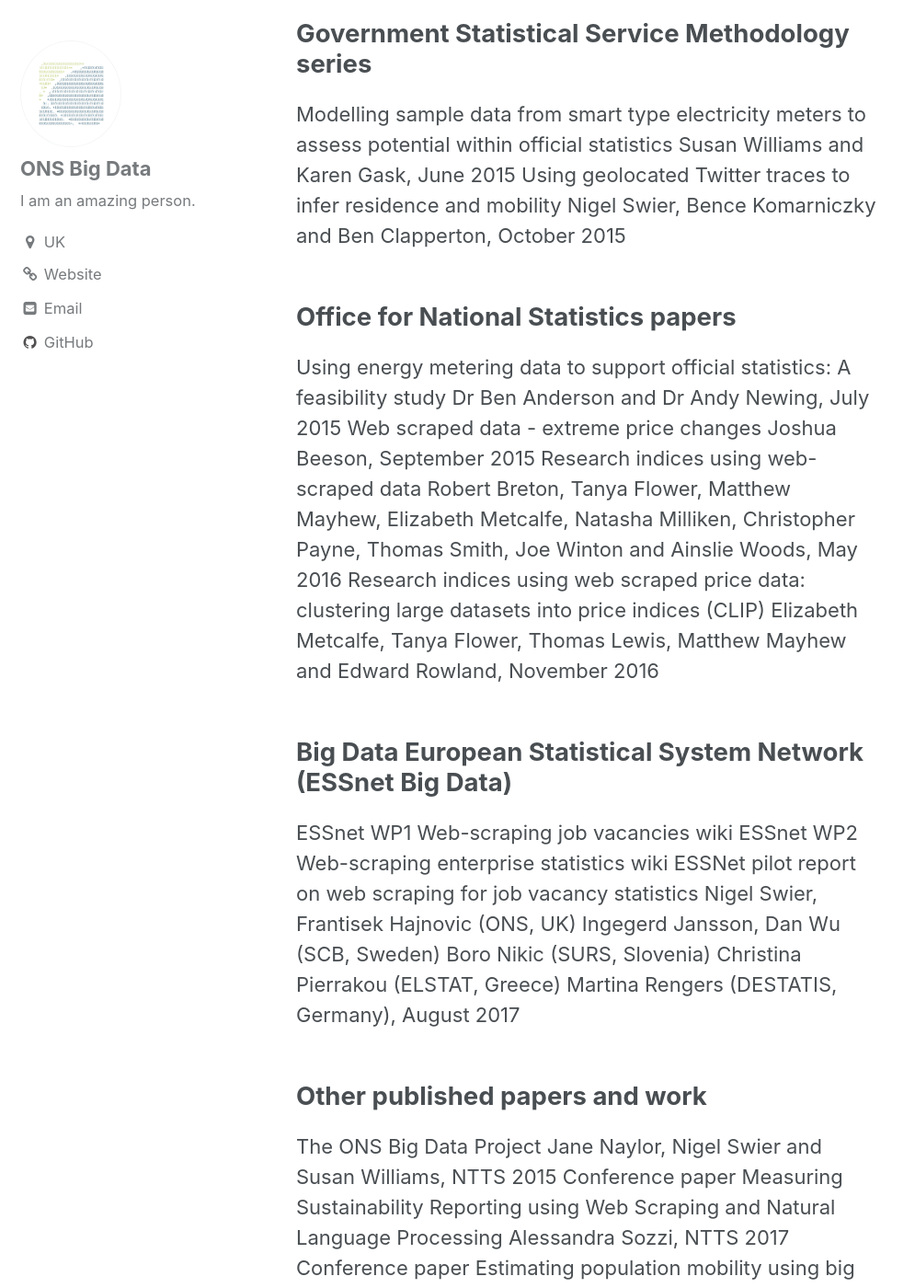
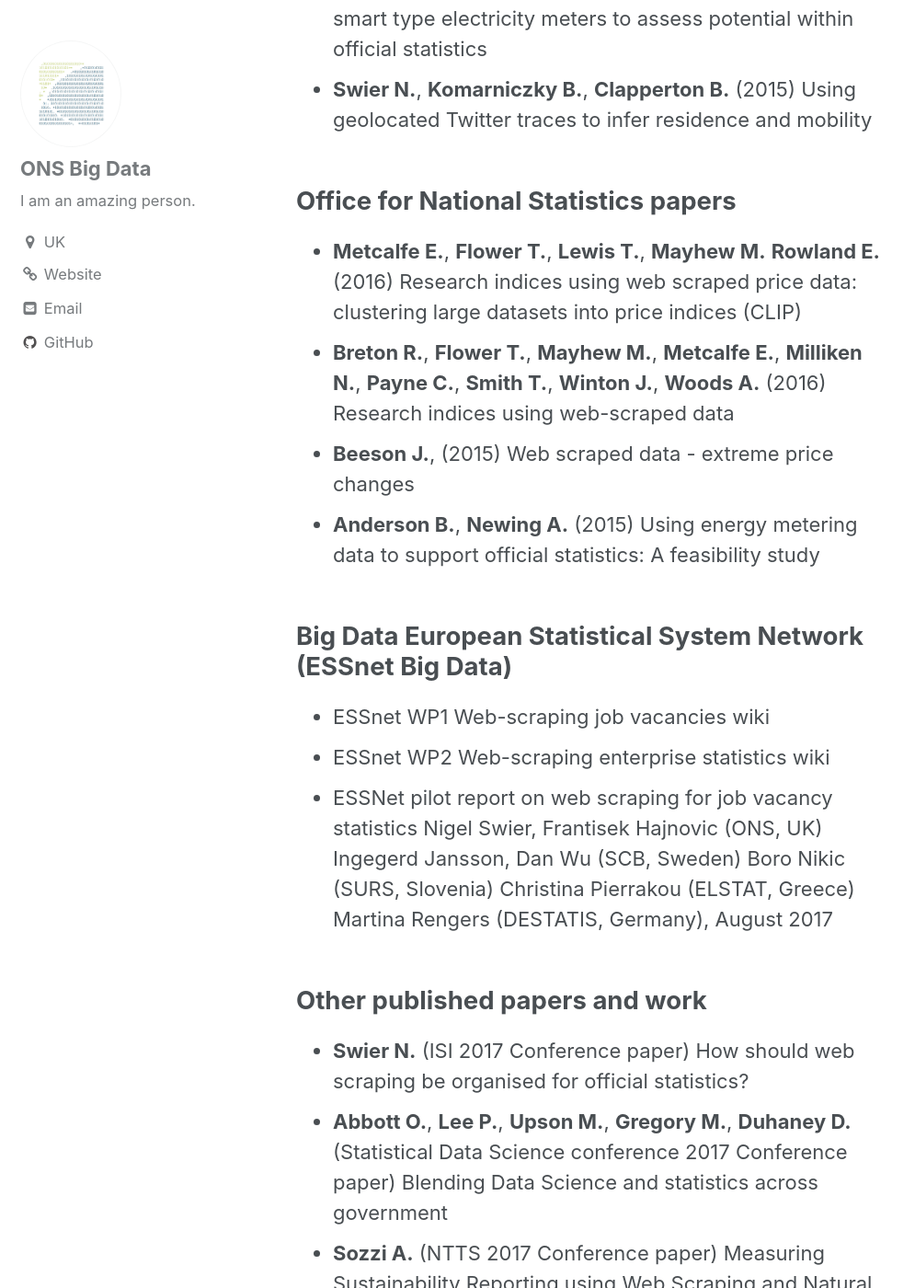
Before and after one commit to ONSBigData/ONSBigData.github.io, a Jekyll site: the page built from _pages/publications.md, in a window 1280 px wide and 1400 px high, scrolled down 1398 px. Shown: the whole window at 92% size, without its empty margins (0-995 px from the left). Built offline with Jekyll 4.4.1, drawn with Linux system fonts in a browser that asks for light colours; some of the changed text lies outside the part shown.

Commit message:
Add Publication list

```diff
--- a/_pages/publications.md
+++ b/_pages/publications.md
@@ -6,60 +6,45 @@
 
 A list of all the publications (papers, blogs) published by us.
 
-## Blockquotes
-
-Single line blockquote:
-
-> Stay hungry. Stay foolish.
-
-Multi line blockquote with a cite reference:
 
 > People think focus means saying yes to the thing you've got to focus on. But that's not what it means at all. It means saying no to the hundred other good ideas that there are. You have to pick carefully. I'm actually as proud of the things we haven't done as the things I have done. Innovation is saying no to 1,000 things.
 
 <cite>Steve Jobs</cite> --- Apple Worldwide Developers' Conference, 1997
 {: .small}
 
-### Methodology working papers
-[Use of satellite imagery to identify caravans]() Iva Spakulova, Forthcoming
-[Opencellid]() Alessandra Sozzi and Susan Williams, Forthcoming
-[Identifying caravan homes in Zoopla data](), Karen Gask, June 2017
-[Statistical uses for mobile phone data - literature review](), Susan Williams, 2017
-Comparing counts of electricity meters and addresses by postcode in England and Wales Alessandra Sozzi, May 2016
-Analysing low electricity consumption using DECC data Karen Gask and Susan Williams, October 2015
-Comparing travel flows between 2011 Census and Oyster card data Karen Gask and Susan Williams, June 2015
-ONS Innovation Laboratories Owen Abbott, December 2014
+## Methodology working papers
+
+* **Spakulova I.** (Forthcoming) Use of satellite imagery to identify caravans
+* **Williams S., Sozzi A.** (Forthcoming) Comparing densities of mobile cell towers with population estimates
+* **Gask K.** (2017) [Identifying caravan homes in Zoopla data](https://www.ons.gov.uk/methodology/methodologicalpublications/generalmethodology/onsworkingpaperseries/onsmethodologyworkingpaperseriesno11identifyingcaravanhomesinzoopladatajune2017)
+* **Williams S.** (2017) [Statistical uses for mobile phone data - literature review](https://www.ons.gov.uk/methodology/methodologicalpublications/generalmethodology/onsworkingpaperseries/onsmethodologyworkingpaperseriesno8statisticalusesformobilephonedataliteraturereview)
+* **Sozzi A.** (2016) [Comparing counts of electricity meters and addresses by postcode in England and Wales](https://www.ons.gov.uk/file?uri=/aboutus/whatwedo/programmesandprojects/theonsbigdataproject/comparingcountsofelectricitymetersandaddressesbypostcodeinenglandandwales.pdf)
+* **Gask K., Williams S.** (2015) [Analysing low electricity consumption using DECC data](https://www.ons.gov.uk/file?uri=/aboutus/whatwedo/programmesandprojects/theonsbigdataproject/analysinglowelectricityconsumptionusingdeccdata_tcm77-418326.pdf)
+* **Gask K., Williams S.** (2015) <a href="https://www.ons.gov.uk/file?uri=/aboutus/whatwedo/programmesandprojects/theonsbigdataproject/comparingtravelflowsbetween2011censusandoystercarddata_tcm77-408826%281%29.pdf">Comparing travel flows between 2011 Census and Oyster card data</a>
+* **Abbott O.** (2014) [ONS Innovation Laboratories](http://webarchive.nationalarchives.gov.uk/20160111030849/http:/www.ons.gov.uk/ons/guide-method/method-quality/specific/gss-methodology-series/ons-working-paper-series/mwp1-ons-innovation-laboratories.pdf)
 
 
 ## Government Statistical Service Methodology series
-Modelling sample data from smart type electricity meters to assess potential within official statistics Susan Williams and Karen Gask, June 2015
-Using geolocated Twitter traces to infer residence and mobility Nigel Swier, Bence Komarniczky and Ben Clapperton, October 2015
+
+* **Williams S.**, **Gask K.** (2015) [Modelling sample data from smart type electricity meters to assess potential within official statistics](https://www.ons.gov.uk/file?uri=/aboutus/whatwedo/programmesandprojects/theonsbigdataproject/modellingsampledatafromsmarttypeelectricitymeterstoassesspotentialwithinofficialstatistics_tcm77-408756%281%29.pdf)
+* **Swier N.**, **Komarniczky B.**, **Clapperton B.** (2015) [Using geolocated Twitter traces to infer residence and mobility](https://www.ons.gov.uk/file?uri=/aboutus/whatwedo/programmesandprojects/theonsbigdataproject/usinggeolocatedtwittertracestoinferresidenceandmobility.pdf)
 
 ## Office for National Statistics papers
-Using energy metering data to support official statistics: A feasibility study Dr Ben Anderson and Dr Andy Newing, July 2015
-Web scraped data - extreme price changes Joshua Beeson, September 2015
-Research indices using web-scraped data Robert Breton, Tanya Flower, Matthew Mayhew, Elizabeth Metcalfe, Natasha Milliken, Christopher Payne, Thomas Smith, Joe Winton and Ainslie Woods, May 2016
-Research indices using web scraped price data: clustering large datasets into price indices (CLIP) Elizabeth Metcalfe, Tanya Flower, Thomas Lewis, Matthew Mayhew and Edward Rowland, November 2016
+* **Metcalfe E.**, **Flower T.**, **Lewis T.**, **Mayhew M.** **Rowland E.** (2016) [Research indices using web scraped price data: clustering large datasets into price indices (CLIP)](https://www.ons.gov.uk/file?uri=/aboutus/whatwedo/programmesandprojects/theonsbigdataproject/researchindicesusingwebscrapeddatamay2016final002.pdf)
+* **Breton R.**, **Flower T.**, **Mayhew M.**, **Metcalfe E.**, **Milliken N.**, **Payne C.**, **Smith T.**, **Winton J.**, **Woods A.** (2016) [Research indices using web-scraped data](https://www.ons.gov.uk/file?uri=/aboutus/whatwedo/programmesandprojects/theonsbigdataproject/webscrapeddataextremepricechanges_tcm77-415882.pdf)
+* **Beeson J.**, (2015) [Web scraped data - extreme price changes](https://www.ons.gov.uk/file?uri=/aboutus/whatwedo/programmesandprojects/theonsbigdataproject/webscrapeddataextremepricechanges_tcm77-415882.pdf)
+* **Anderson B.**, **Newing A.** (2015) [Using energy metering data to support official statistics: A feasibility study](https://www.ons.gov.uk/file?uri=/aboutus/whatwedo/programmesandprojects/theonsbigdataproject/onssmartmetercensusfeasibilitystudyfinalreportseptember2014v14_tcm77-408965.pdf)
+
 
 ## Big Data European Statistical System Network (ESSnet Big Data)
-ESSnet WP1 Web-scraping job vacancies wiki
-ESSnet WP2 Web-scraping enterprise statistics wiki
-ESSNet pilot report on web scraping for job vacancy statistics Nigel Swier, Frantisek Hajnovic (ONS, UK) Ingegerd Jansson, Dan Wu (SCB, Sweden) Boro Nikic (SURS, Slovenia) Christina Pierrakou (ELSTAT, Greece) Martina Rengers (DESTATIS, Germany), August 2017
+* [ESSnet WP1 Web-scraping job vacancies wiki](https://webgate.ec.europa.eu/fpfis/mwikis/essnetbigdata/index.php/WP1_Webscraping_job_vacancies)
+* [ESSnet WP2 Web-scraping enterprise statistics wiki](https://webgate.ec.europa.eu/fpfis/mwikis/essnetbigdata/index.php/WP2_Webscraping_enterprise_characteristics)
+* [ESSNet pilot report on web scraping for job vacancy statistics](https://webgate.ec.europa.eu/fpfis/mwikis/essnetbigdata/images/2/20/Deliverable_1_3_main_report_final_1.0.pdf) Nigel Swier, Frantisek Hajnovic (ONS, UK) Ingegerd Jansson, Dan Wu (SCB, Sweden) Boro Nikic (SURS, Slovenia) Christina Pierrakou (ELSTAT, Greece) Martina Rengers (DESTATIS, Germany), August 2017
 
 ## Other published papers and work
-The ONS Big Data Project Jane Naylor, Nigel Swier and Susan Williams, NTTS 2015 Conference paper
-Measuring Sustainability Reporting using Web Scraping and Natural Language Processing Alessandra Sozzi, NTTS 2017 Conference paper
-Estimating population mobility using big data sources - the benefits and the challenges. Jane Naylor, Nigel Swier and Susan Williams, Paper presented at IAOS 2016, Forthcoming
-Blending Data Science and statistics across government. Owen Abbott, Philip Lee, Matthew Upson, Matthew Gregory and Dawn Duhaney, Paper presented at 2017 Statistical Data Science conference, Forthcoming
-How should web scraping be organised for official statistics? Nigel Swier, Paper presented at ISI 2017 conference, Forthcoming
 
-## Blog posts on the wild
-Big data at ONS
-Happy campers - using machine learning to identify caravans in zoopla data
-The emotional side of data
-Civil service live - what did we learn
-
-
-
-{% for post in site.pages %}
-{% include archive-single.html %}
-{% endfor %}
+* **Swier N.** (ISI 2017 Conference paper) How should web scraping be organised for official statistics?
+* **Abbott O.**, **Lee P.**, **Upson M.**, **Gregory M.**, **Duhaney D.** (Statistical Data Science conference 2017 Conference paper) Blending Data Science and statistics across government
+* **Sozzi A.** (NTTS 2017 Conference paper) [Measuring Sustainability Reporting using Web Scraping and Natural Language Processing](https://ec.europa.eu/eurostat/cros/ntts2017programme/data/x_abstracts/x_abstract_36.docx)
+* **Naylor J.**, **Swier N.**, **Williams S.** (IAOS 2016 Conference paper) Estimating population mobility using big data sources - the benefits and the challenges
+* **Naylor J.**, **Swier N.**, **Williams S.** (NTTS 2015 Conference paper) [The ONS Big Data Project](https://ec.europa.eu/eurostat/cros/system/files/no 965.docx)
```
Also changed, not shown: 4 other files.
